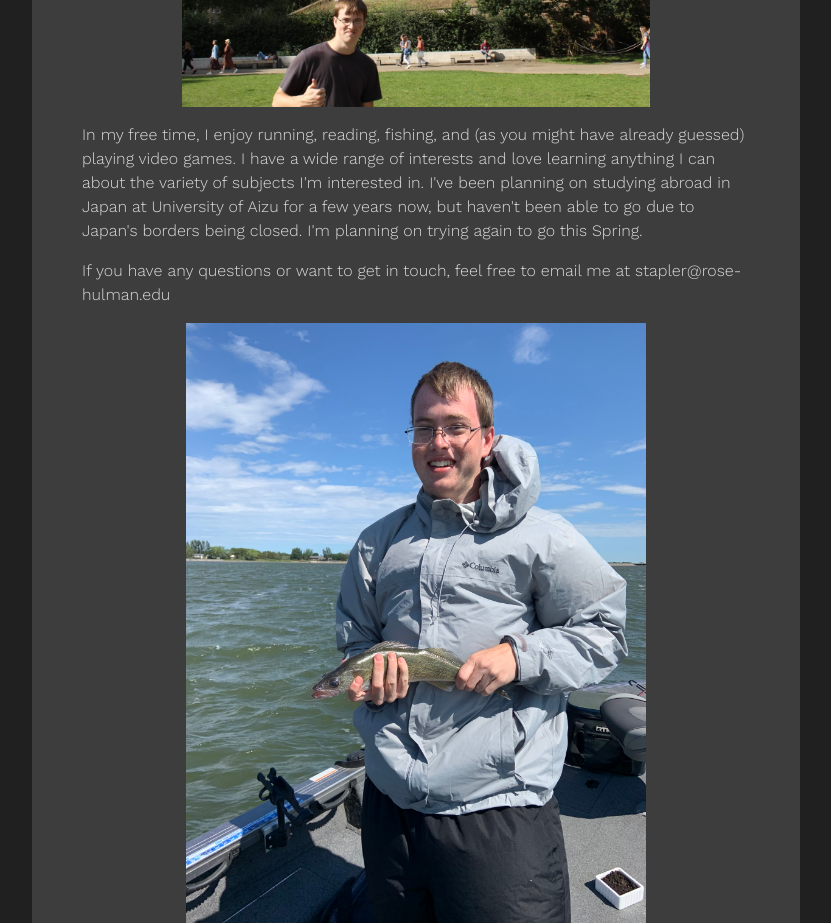
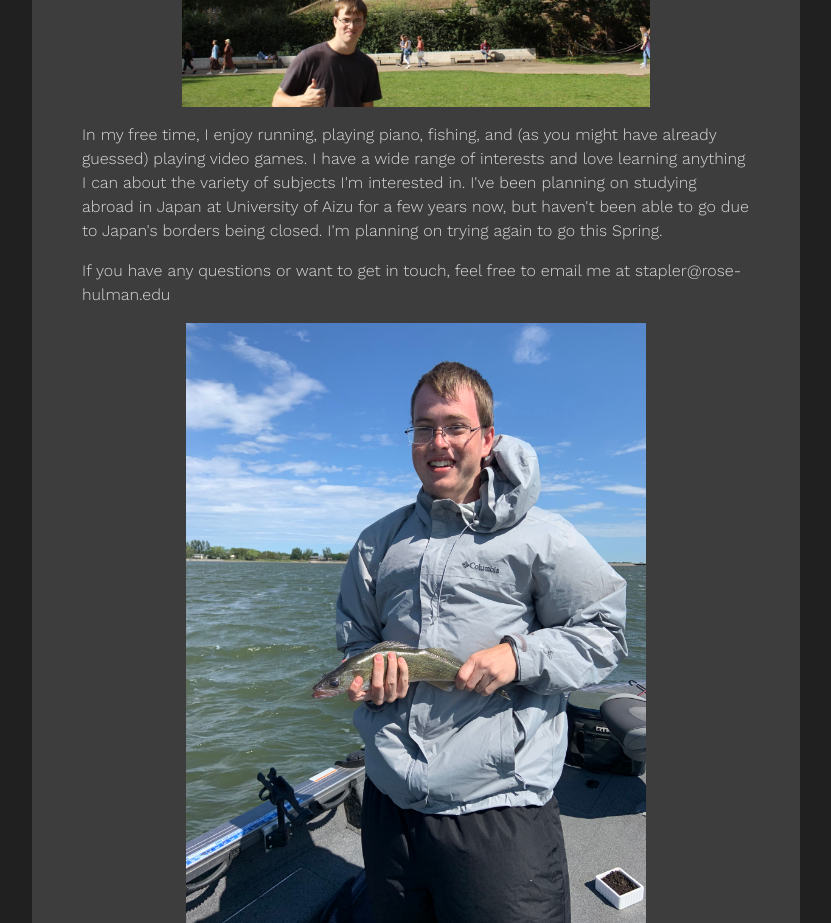
Before and after one commit to 8stapler/8stapler.github.io, a plain HTML site: page about.html in a window 1280 px wide. Shown: the part 1000-1923 px from the top of the page, without its empty margins (224-1055 px from the left). Drawn offline with nearby package versions, Linux system fonts and the light colour scheme; a script that the page names is missing.

Commit message:
small about page change

```diff
--- a/about.html
+++ b/about.html
@@ -38,7 +38,7 @@
                     video game engines. Video games are a passion of mine, and I want to develop and create video games in the future,
                     either as a hobby or my career. Recently I've been working on creating an action RPG, which you can play on my projects page.</p>
                 <img class="england" src="images/england.jpg" alt="me in England">
-                <p>In my free time, I enjoy running, reading, fishing, and (as you might have already guessed) playing video games. I have a wide range of interests and
+                <p>In my free time, I enjoy running, playing piano, fishing, and (as you might have already guessed) playing video games. I have a wide range of interests and
                     love learning anything I can about the variety of subjects I'm interested in. I've been planning on studying abroad in Japan at University of Aizu for a few years now,
                     but haven't been able to go due to Japan's borders being closed. I'm planning on trying again to go this Spring.
                 </p>
```
